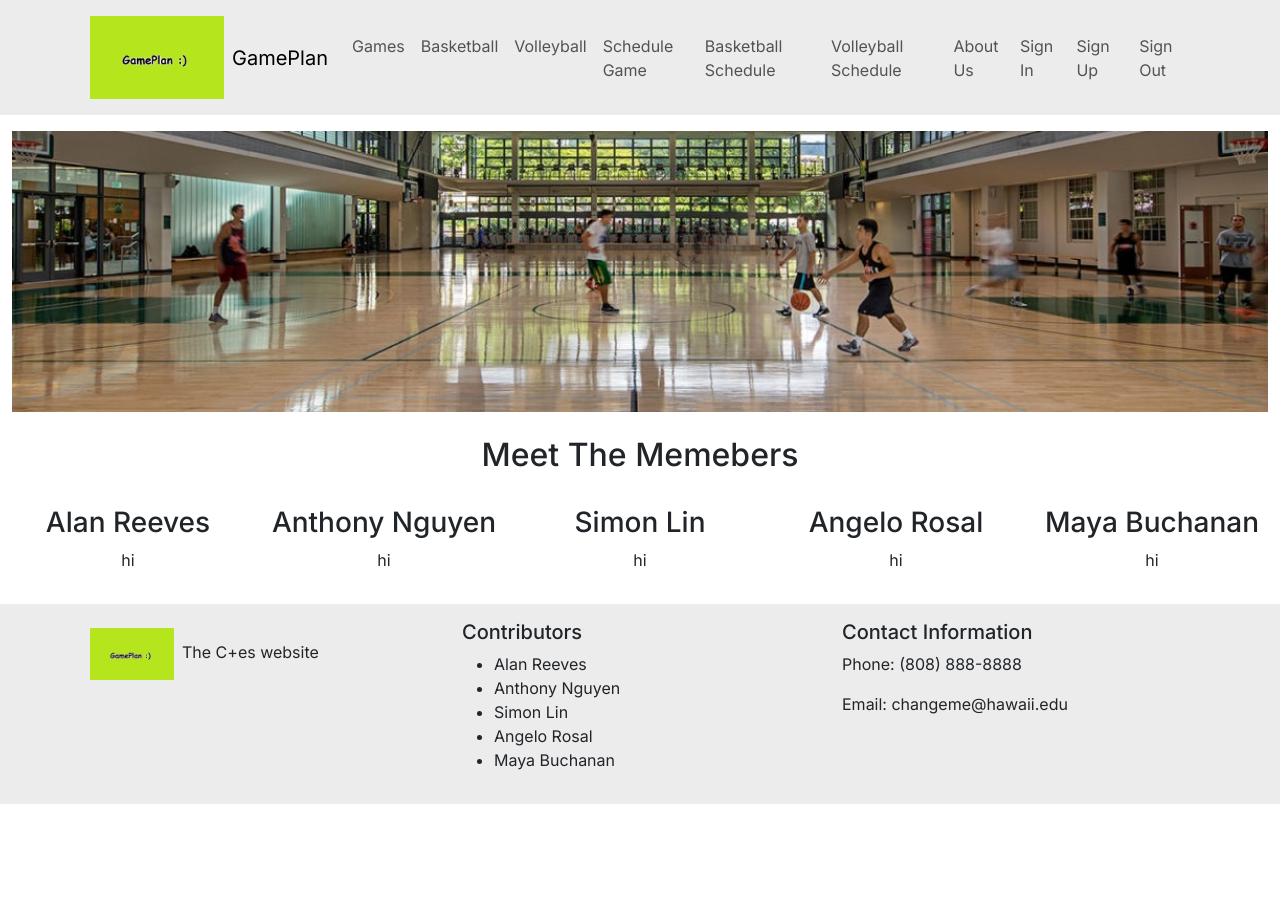
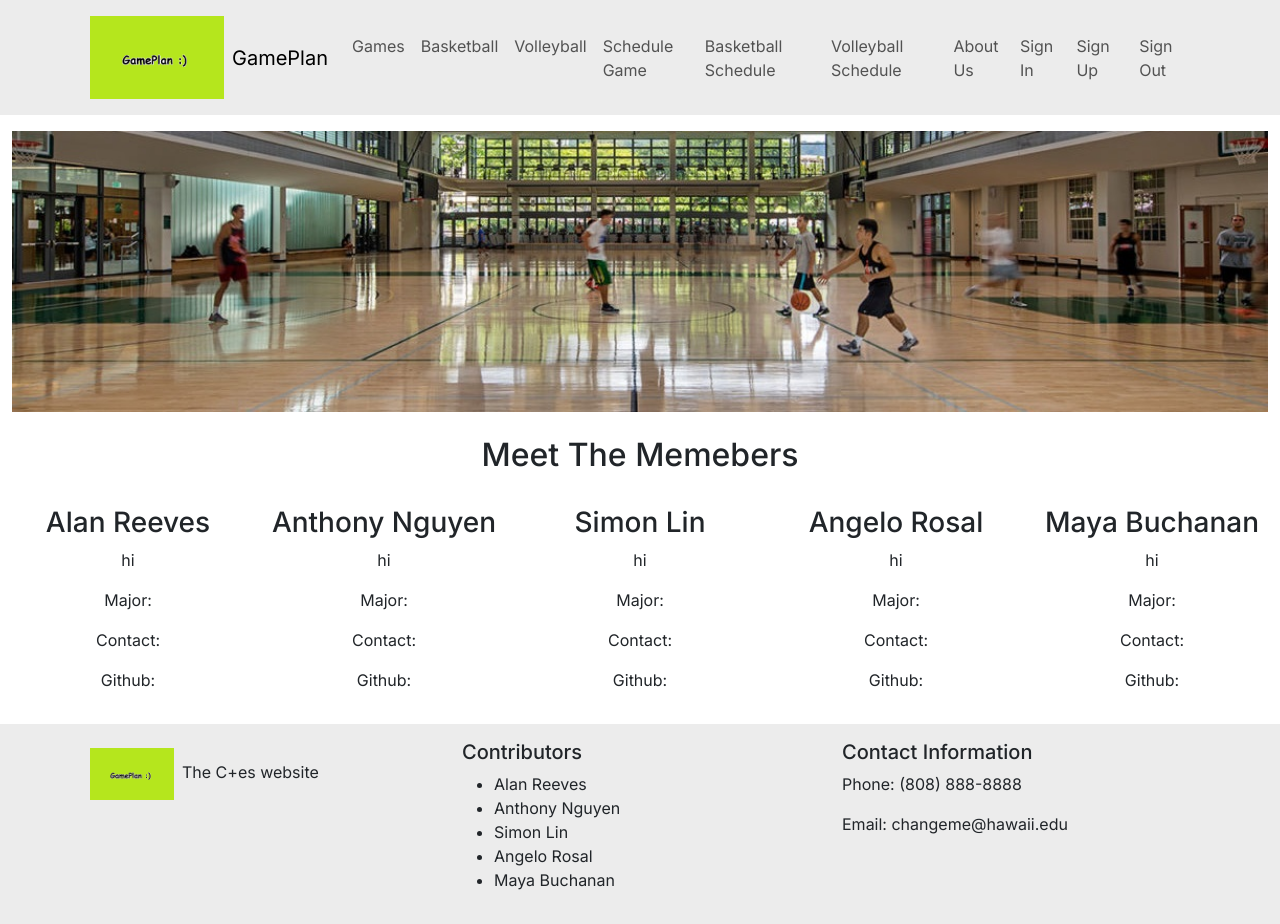
Before and after one commit to TheC-es/GamePlan, a Next.js app: page /aboutus in a window 1280 px wide. Before the commit the page ends 804 px from the top, so only its background shows below. Built offline with nearby package versions, Linux system fonts and the light colour scheme; no server answers.

Commit message:
Update About Us page.tsx

```diff
--- a/src/app/aboutus/page.tsx
+++ b/src/app/aboutus/page.tsx
@@ -19,22 +19,37 @@ const AboutUs = () => (
         <div style={{ flex: 1 }}>
           <h3>Alan Reeves</h3>
           <p>hi</p>
+          <p>Major: </p>
+          <p>Contact: </p>
+          <p>Github: </p>
         </div>
         <div style={{ flex: 1 }}>
           <h3>Anthony Nguyen</h3>
           <p>hi</p>
+          <p>Major: </p>
+          <p>Contact: </p>
+          <p>Github: </p>
         </div>
         <div style={{ flex: 1 }}>
           <h3>Simon Lin</h3>
           <p>hi</p>
+          <p>Major: </p>
+          <p>Contact: </p>
+          <p>Github: </p>
         </div>
         <div style={{ flex: 1 }}>
           <h3>Angelo Rosal</h3>
           <p>hi</p>
+          <p>Major: </p>
+          <p>Contact: </p>
+          <p>Github: </p>
         </div>
         <div style={{ flex: 1 }}>
           <h3>Maya Buchanan</h3>
           <p>hi</p>
+          <p>Major: </p>
+          <p>Contact: </p>
+          <p>Github: </p>
         </div>
       </Row>
     </Container>
```
